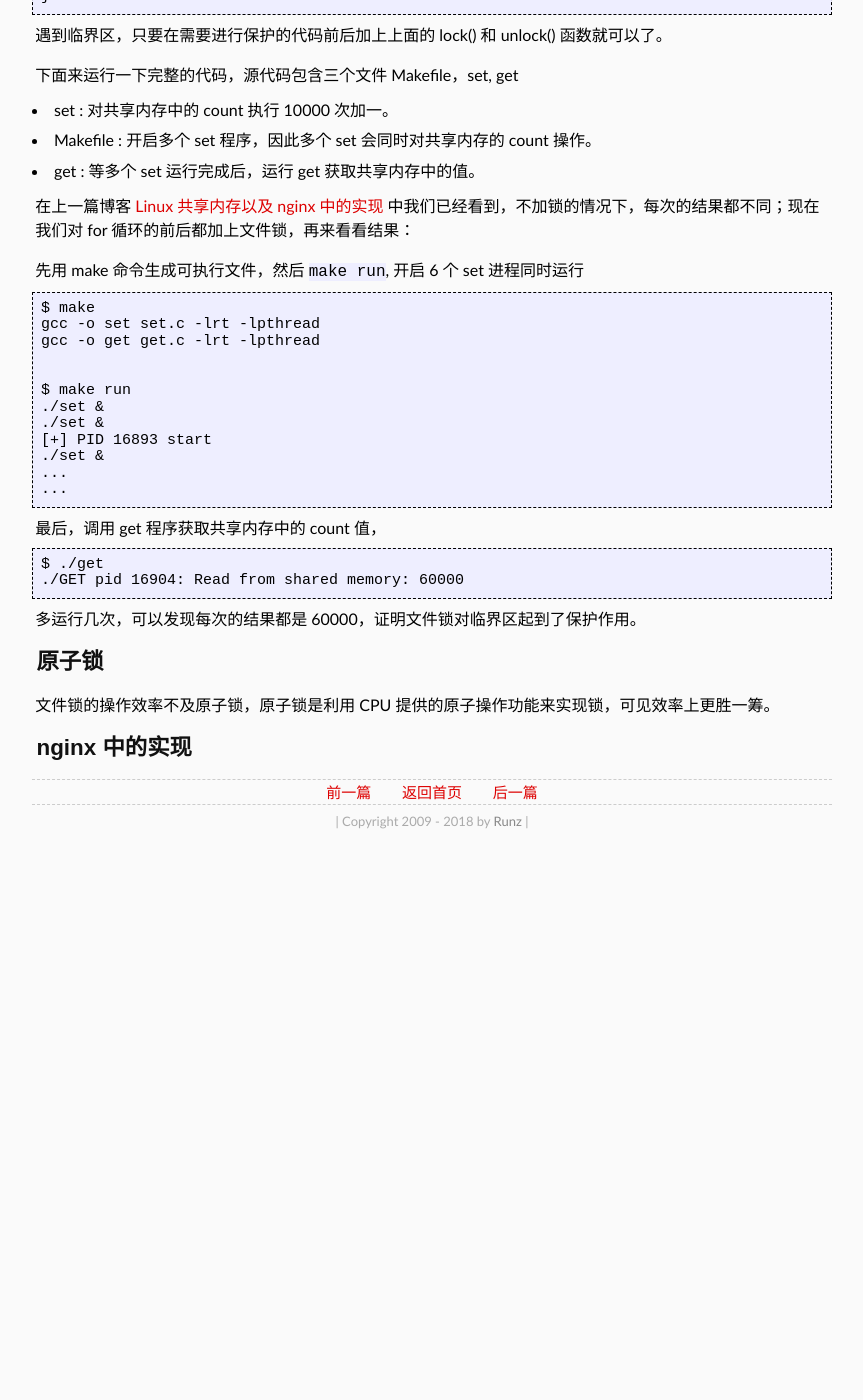
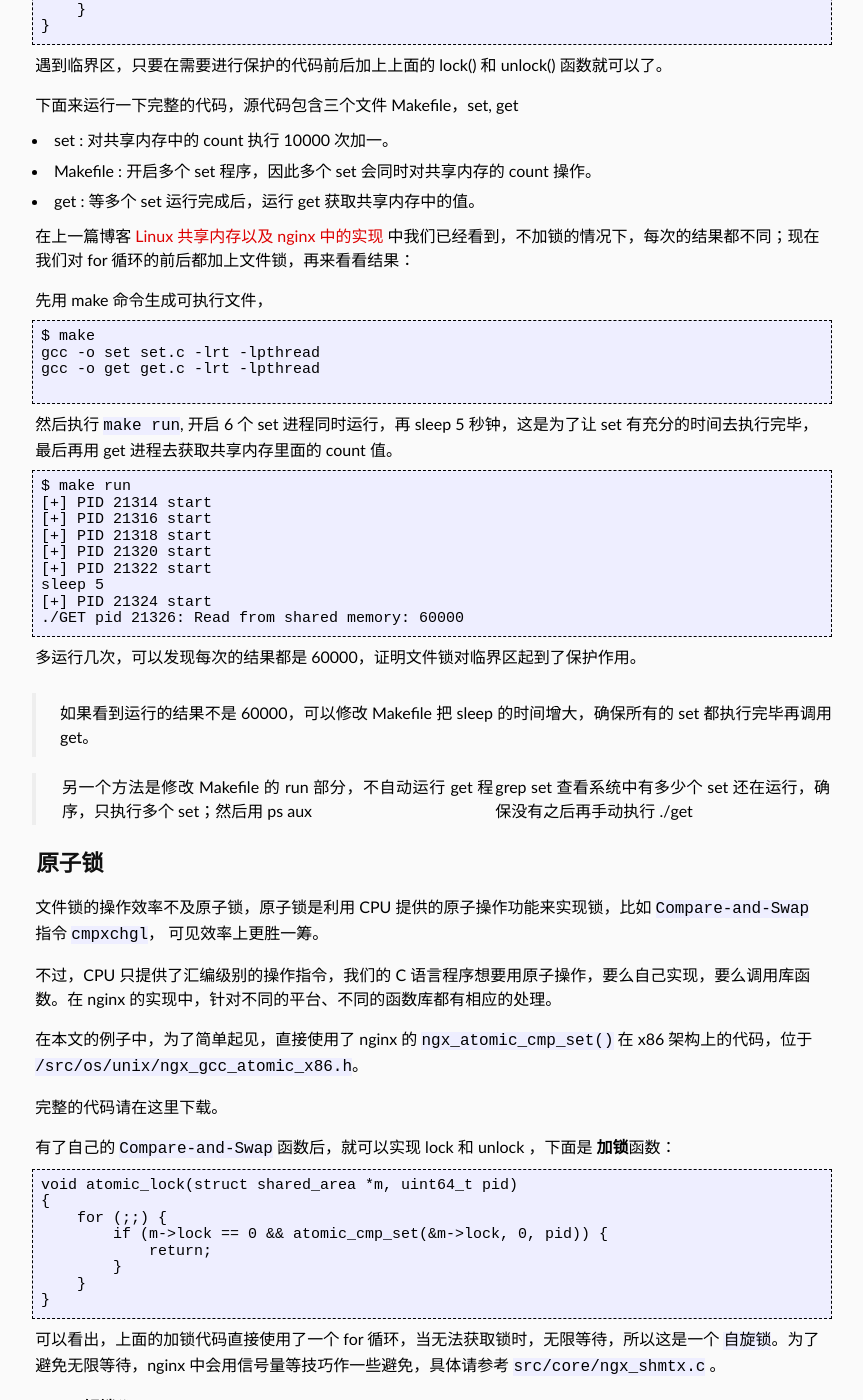
Before and after one commit to shaman7036/runzhen.github.io, a Jekyll site: the page built from _posts/2018-09-08-nginx-lock.md, in a window 1280 px wide and 1400 px high, scrolled down 1315 px. Shown: the whole window, without its empty margins (208-1071 px from the left). Built offline with Jekyll 4.4.1, drawn with Linux system fonts in a browser that asks for light colours; some web fonts are replaced; comment, search, counter and statistics services are not loaded; before the commit the page ends 2179 px from its top, so only the background shows below that; some of the changed text lies outside the part shown.

Commit message:
nginx-lock

````diff
--- a/_posts/2018-09-08-nginx-lock.md
+++ b/_posts/2018-09-08-nginx-lock.md
@@ -72,35 +72,89 @@ void mtx_file_unlock(struct fdmutex *m)
 
 在上一篇博客 [Linux 共享内存以及 nginx 中的实现](https://blog.nlogn.cn/share-memory/) 中我们已经看到，不加锁的情况下，每次的结果都不同；现在我们对 for 循环的前后都加上文件锁，再来看看结果：
 
-先用 make 命令生成可执行文件，然后 `make run`, 开启 6 个 set 进程同时运行
+先用 make 命令生成可执行文件，
 
 ```
 $ make
 gcc -o set set.c -lrt -lpthread
 gcc -o get get.c -lrt -lpthread
 
-
-$ make run
-./set &
-./set &
-[+] PID 16893 start
-./set &
-...
-...
 ```
 
-最后，调用 get 程序获取共享内存中的 count 值，
+然后执行 `make run`, 开启 6 个 set 进程同时运行，再 sleep 5 秒钟，这是为了让 set 有充分的时间去执行完毕，最后再用 get 进程去获取共享内存里面的 count 值。
 
 ```
-$ ./get
-./GET pid 16904: Read from shared memory: 60000
+$ make run
+[+] PID 21314 start
+[+] PID 21316 start
+[+] PID 21318 start
+[+] PID 21320 start
+[+] PID 21322 start
+sleep 5
+[+] PID 21324 start
+./GET pid 21326: Read from shared memory: 60000
 ```
 
 多运行几次，可以发现每次的结果都是 60000，证明文件锁对临界区起到了保护作用。
 
+> 如果看到运行的结果不是 60000，可以修改 Makefile 把 sleep 的时间增大，确保所有的 set 都执行完毕再调用 get。
+
+> 另一个方法是修改 Makefile 的 run 部分，不自动运行 get 程序，只执行多个 set；然后用 ps aux | grep set 查看系统中有多少个 set 还在运行，确保没有之后再手动执行  ./get
+
 
 ## 原子锁
 
-文件锁的操作效率不及原子锁，原子锁是利用 CPU 提供的原子操作功能来实现锁，可见效率上更胜一筹。
+文件锁的操作效率不及原子锁，原子锁是利用 CPU 提供的原子操作功能来实现锁，比如 `Compare-and-Swap` 指令 `cmpxchgl`， 可见效率上更胜一筹。
+
+不过，CPU 只提供了汇编级别的操作指令，我们的 C 语言程序想要用原子操作，要么自己实现，要么调用库函数。在 nginx 的实现中，针对不同的平台、不同的函数库都有相应的处理。
+
+在本文的例子中，为了简单起见，直接使用了 nginx 的 `ngx_atomic_cmp_set()` 在 x86 架构上的代码，位于 `/src/os/unix/ngx_gcc_atomic_x86.h`。
+
+完整的代码请在这里下载。
+
+有了自己的 `Compare-and-Swap` 函数后，就可以实现 lock 和 unlock ，下面是 **加锁**函数：
+
+```
+void atomic_lock(struct shared_area *m, uint64_t pid)
+{
+    for (;;) {
+        if (m->lock == 0 && atomic_cmp_set(&m->lock, 0, pid)) {
+            return;
+        }
+    }
+}
+```
+
+可以看出，上面的加锁代码直接使用了一个 for 循环，当无法获取锁时，无限等待，所以这是一个 `自旋锁`。为了避免无限等待，nginx 中会用信号量等技巧作一些避免，具体请参考 `src/core/ngx_shmtx.c` 。
+
+下面是**解锁**代码
+
+```
+void atomic_unlock(struct shared_area *m, uint64_t pid)
+{
+    atomic_cmp_set(&m->lock, pid, 0);
+}
+```
+
+最后，我们的测试代码与文件锁的非常类似，只是把加锁解锁函数换成了原子锁实现而已，运行的结果也非常类似：
+```
+$ make run
+[+] SET PID 21641 start
+[+] SET PID 21643 start
+[+] SET PID 21645 start
+[+] SET PID 21647 start
+[+] SET PID 21649 start
+sleep 5
+[+] SET PID 21651 start
+./GET pid 21653: Read from shared memory: 60000
+```
 
 ## nginx 中的实现
+
+
+
+## 相关资料
+
+- [http://shibing.github.io/2017/06/22/nginx%E4%BA%92%E6%96%A5%E9%94%81%E7%9A%84%E5%AE%9E%E7%8E%B0%E4%B8%8E%E4%BD%BF%E7%94%A8/](http://shibing.github.io/2017/06/22/nginx%E4%BA%92%E6%96%A5%E9%94%81%E7%9A%84%E5%AE%9E%E7%8E%B0%E4%B8%8E%E4%BD%BF%E7%94%A8/)
+
+- [http://simohayha.iteye.com/blog/658012](http://simohayha.iteye.com/blog/658012)
````
